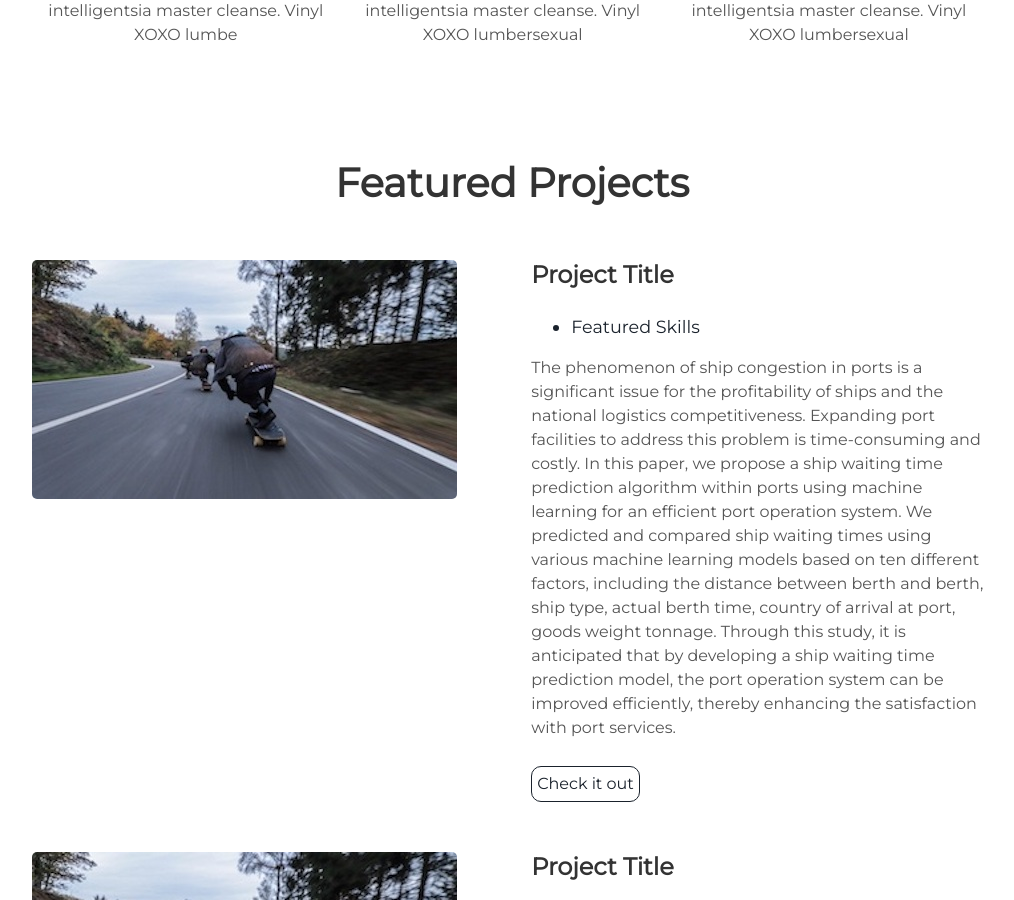
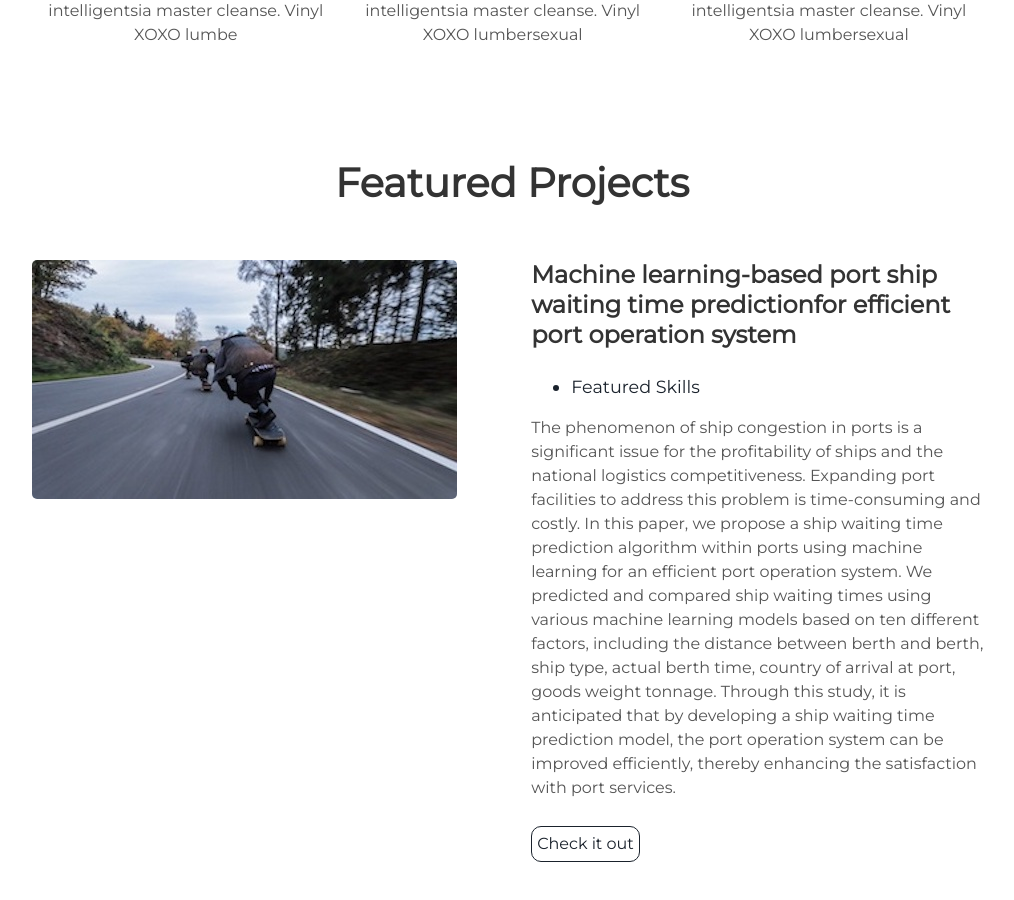
Before and after one commit to alsghk05/alsghk05.github.io, a Jekyll site: the page built from index.html, in a window 1280 px wide and 900 px high, scrolled down 1463 px. Shown: the whole window, without its empty margins (128-1142 px from the left). Built offline with Jekyll 4.4.1, drawn with Linux system fonts in a browser that asks for light colours.

Commit message:
Update projects.html

```diff
--- a/_includes/projects.html
+++ b/_includes/projects.html
@@ -6,7 +6,7 @@
     <img alt="mountains" src="{{ "/assets/img/skate.jpg" | prepend: site.baseurl }}" />
   </div>
   <div class="contents-right">
-    <h3> Project Title </h3>
+    <h3> Machine learning-based port ship waiting time predictionfor efficient port operation system </h3>
     <ul>
       <li> Featured Skills</li>
     </ul>
```
